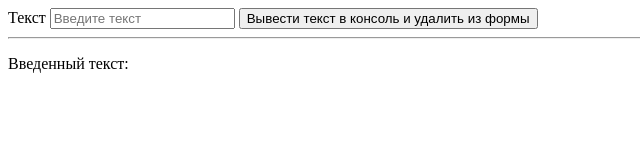
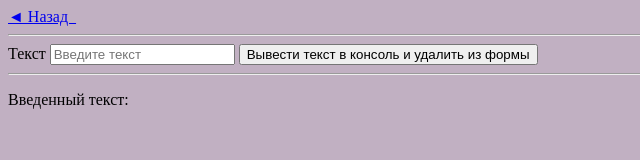
Before and after one commit to SllavaD/Task.6.8, a plain HTML site: page task5/index.html in a window 1280 px wide. Shown: the whole page, without its empty margins (0-640 px from the left). Drawn offline with Linux system fonts and the light colour scheme.

Commit message:
add button and style

```diff
--- a/task5/index.html
+++ b/task5/index.html
@@ -5,9 +5,16 @@
 <head>
     <meta charset="UTF-8">
     <title>JS-Start. 5 задача</title>
+    <style>
+        body {
+            background: #c1b0c2;
+        }
+    </style>
 </head>
 
 <body>
+    <a href="../index.html">&#9668 Назад &nbsp</a>
+    <hr>
     <form action="#">
         <label>
             Текст
```
